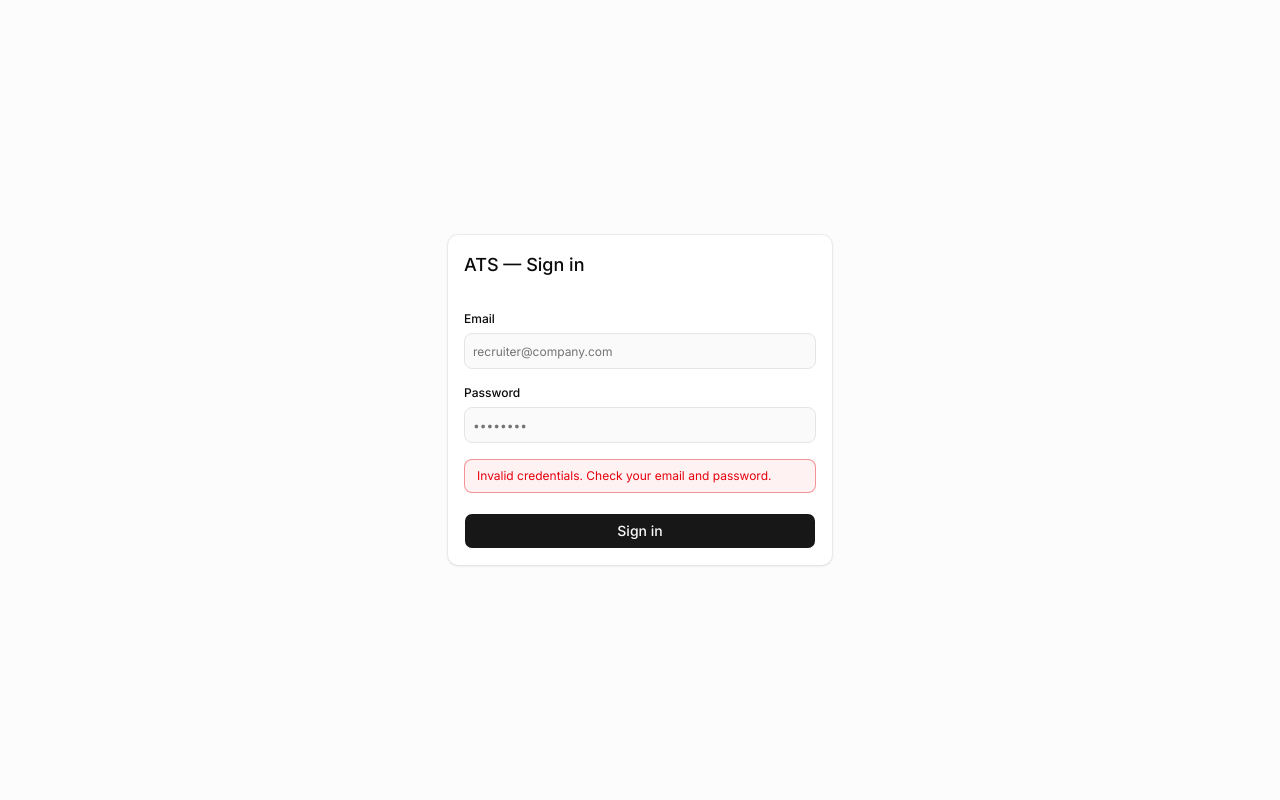
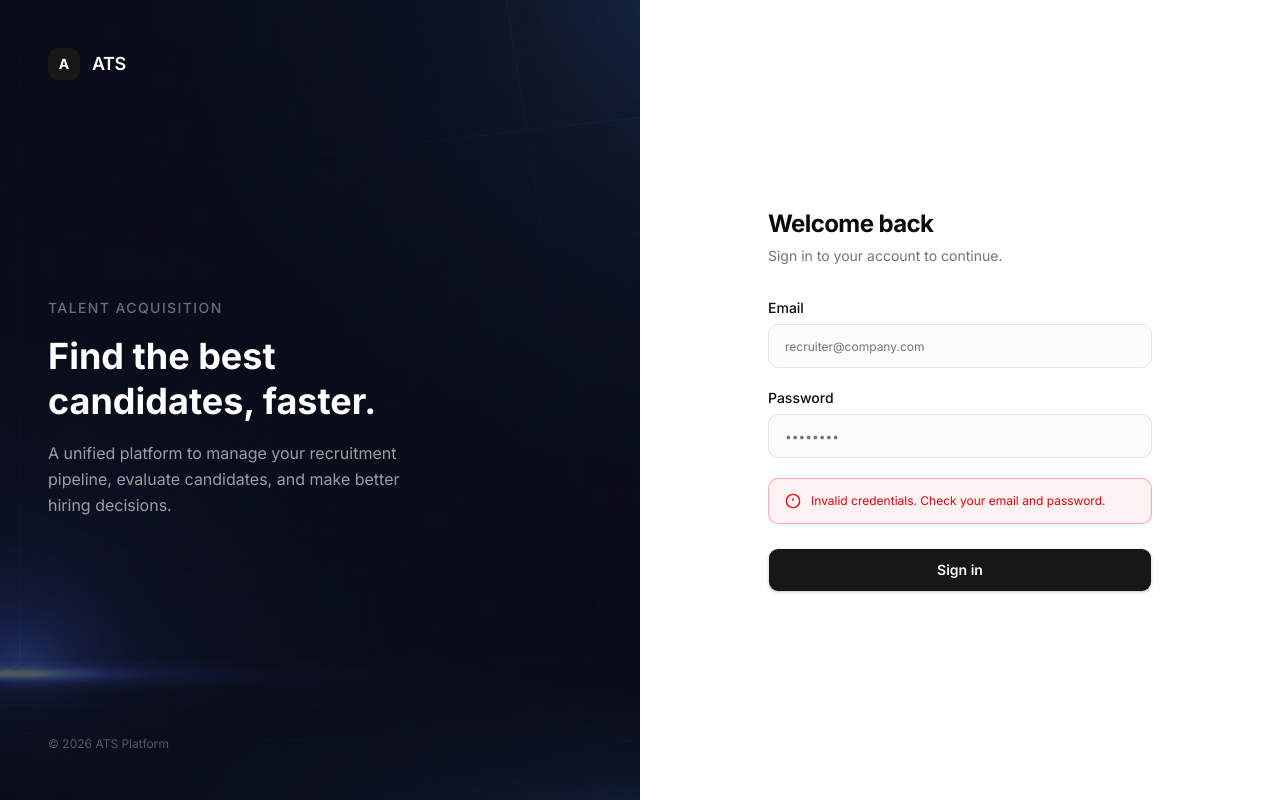
Before and after one commit to arausseo/itats, a Next.js app: page /en/login in a window 1280 px wide. Both pictures are taken after typing "name@example.com", "Sample123" into the empty fields and a click on the button "Sign in". Built offline with nearby package versions, Linux system fonts and the light colour scheme; no server answers.

Commit message:
feat: redesign login page with split-layout and i18n updates
Modern split-layout with branded dark panel and clean form; add missing i18n keys.

Co-authored-by: Alsenitd Rausseo <1479140+arausseo@users.noreply.github.com>

```diff
--- a/app/[locale]/login/page.tsx
+++ b/app/[locale]/login/page.tsx
@@ -1,6 +1,6 @@
 import { getTranslations, setRequestLocale } from "next-intl/server";
+import Image from "next/image";
 import { LoginForm } from "@/components/login-form";
-import { Card, CardContent, CardHeader, CardTitle } from "@/components/ui/card";
 
 type LoginPageProps = {
   params: Promise<{ locale: string }>;
@@ -22,15 +22,73 @@ export default async function LoginPage({ params, searchParams }: LoginPageProps
   const next = typeof sp.next === "string" ? sp.next : undefined;
 
   return (
-    <div className="flex min-h-screen items-center justify-center bg-muted/30 px-4">
-      <Card className="w-full max-w-sm border-border/80 shadow-sm ring-1 ring-border/60">
-        <CardHeader className="pb-4">
-          <CardTitle className="text-lg">{t("cardTitle")}</CardTitle>
-        </CardHeader>
-        <CardContent>
+    <div className="flex min-h-screen bg-background">
+      {/* Left branding panel */}
+      <div className="relative hidden lg:flex lg:w-1/2 flex-col justify-between overflow-hidden">
+        <Image
+          src="/login-bg.jpg"
+          alt=""
+          fill
+          className="object-cover"
+          priority
+        />
+        {/* Dark overlay */}
+        <div className="absolute inset-0 bg-[#0a0f1e]/70" />
+
+        {/* Content */}
+        <div className="relative z-10 flex flex-col justify-between h-full p-12">
+          {/* Brand mark */}
+          <div className="flex items-center gap-3">
+            <div className="flex h-8 w-8 items-center justify-center rounded-lg bg-primary text-primary-foreground font-bold text-sm">
+              A
+            </div>
+            <span className="text-white font-semibold text-lg tracking-tight">ATS</span>
+          </div>
+
+          {/* Hero text */}
+          <div className="space-y-4">
+            <p className="text-white/40 text-sm font-medium uppercase tracking-widest">
+              {t("panelTagline")}
+            </p>
+            <h1 className="text-white text-4xl font-bold leading-tight text-balance">
+              {t("panelHeadline")}
+            </h1>
+            <p className="text-white/60 text-base leading-relaxed max-w-sm">
+              {t("panelSubtitle")}
+            </p>
+          </div>
+
+          {/* Footer note */}
+          <p className="text-white/30 text-xs">
+            &copy; {new Date().getFullYear()} ATS Platform
+          </p>
+        </div>
+      </div>
+
+      {/* Right form panel */}
+      <div className="flex flex-1 flex-col items-center justify-center px-6 py-12 lg:px-16">
+        {/* Mobile brand */}
+        <div className="mb-8 flex items-center gap-2 lg:hidden">
+          <div className="flex h-7 w-7 items-center justify-center rounded-md bg-primary text-primary-foreground font-bold text-sm">
+            A
+          </div>
+          <span className="font-semibold text-base tracking-tight">ATS</span>
+        </div>
+
+        <div className="w-full max-w-sm">
+          {/* Heading */}
+          <div className="mb-8">
+            <h2 className="text-2xl font-bold text-foreground tracking-tight">
+              {t("cardTitle")}
+            </h2>
+            <p className="mt-1.5 text-sm text-muted-foreground">
+              {t("formSubtitle")}
+            </p>
+          </div>
+
           <LoginForm next={next} />
-        </CardContent>
-      </Card>
+        </div>
+      </div>
     </div>
   );
 }
--- a/components/login-form.tsx
+++ b/components/login-form.tsx
@@ -15,11 +15,11 @@ export function LoginForm({ next }: Props) {
   const t = useTranslations("auth");
 
   return (
-    <form action={action} className="flex flex-col gap-4">
+    <form action={action} className="flex flex-col gap-5">
       {next ? <input type="hidden" name="next" value={next} /> : null}
 
       <div className="flex flex-col gap-1.5">
-        <label htmlFor="email" className="text-xs font-medium text-foreground">
+        <label htmlFor="email" className="text-sm font-medium text-foreground">
           {t("email")}
         </label>
         <Input
@@ -29,12 +29,12 @@ export function LoginForm({ next }: Props) {
           autoComplete="email"
           required
           placeholder={t("emailPlaceholder")}
-          className="h-9 text-sm"
+          className="h-11 rounded-lg border-border bg-muted/40 px-4 text-sm focus-visible:ring-2 focus-visible:ring-primary/40 transition-shadow"
         />
       </div>
 
       <div className="flex flex-col gap-1.5">
-        <label htmlFor="password" className="text-xs font-medium text-foreground">
+        <label htmlFor="password" className="text-sm font-medium text-foreground">
           {t("password")}
         </label>
         <Input
@@ -44,18 +44,50 @@ export function LoginForm({ next }: Props) {
           autoComplete="current-password"
           required
           placeholder={t("passwordPlaceholder")}
-          className="h-9 text-sm"
+          className="h-11 rounded-lg border-border bg-muted/40 px-4 text-sm focus-visible:ring-2 focus-visible:ring-primary/40 transition-shadow"
         />
       </div>
 
       {state.error ? (
-        <p className="rounded-md border border-destructive/40 bg-destructive/5 px-3 py-2 text-xs text-destructive">
-          {state.error}
-        </p>
+        <div className="flex items-start gap-2.5 rounded-lg border border-destructive/30 bg-destructive/5 px-4 py-3">
+          <svg
+            className="mt-0.5 h-4 w-4 shrink-0 text-destructive"
+            fill="none"
+            viewBox="0 0 24 24"
+            stroke="currentColor"
+            strokeWidth={2}
+            aria-hidden="true"
+          >
+            <circle cx="12" cy="12" r="10" />
+            <line x1="12" y1="8" x2="12" y2="12" />
+            <line x1="12" y1="16" x2="12.01" y2="16" />
+          </svg>
+          <p className="text-xs leading-relaxed text-destructive">{state.error}</p>
+        </div>
       ) : null}
 
-      <Button type="submit" disabled={isPending} className="mt-1 h-9 text-sm">
-        {isPending ? t("submitting") : t("submit")}
+      <Button
+        type="submit"
+        disabled={isPending}
+        className="mt-1 h-11 w-full rounded-lg text-sm font-semibold shadow-sm transition-opacity disabled:opacity-60"
+      >
+        {isPending ? (
+          <span className="flex items-center gap-2">
+            <svg
+              className="h-4 w-4 animate-spin"
+              viewBox="0 0 24 24"
+              fill="none"
+              stroke="currentColor"
+              strokeWidth={2}
+              aria-hidden="true"
+            >
+              <path d="M12 2a10 10 0 0 1 10 10" strokeLinecap="round" />
+            </svg>
+            {t("submitting")}
+          </span>
+        ) : (
+          t("submit")
+        )}
       </Button>
     </form>
   );
--- a/messages/en.json
+++ b/messages/en.json
@@ -97,7 +97,11 @@
     "loadErrorTitle": "Error loading candidates"
   },
   "login": {
-    "cardTitle": "ATS — Sign in"
+    "cardTitle": "Welcome back",
+    "formSubtitle": "Sign in to your account to continue.",
+    "panelTagline": "Talent Acquisition",
+    "panelHeadline": "Find the best candidates, faster.",
+    "panelSubtitle": "A unified platform to manage your recruitment pipeline, evaluate candidates, and make better hiring decisions."
   },
   "auth": {
     "email": "Email",
--- a/messages/es.json
+++ b/messages/es.json
@@ -97,7 +97,11 @@
     "loadErrorTitle": "Error al cargar candidatos"
   },
   "login": {
-    "cardTitle": "ATS — Iniciar sesión"
+    "cardTitle": "Bienvenido de nuevo",
+    "formSubtitle": "Inicia sesión en tu cuenta para continuar.",
+    "panelTagline": "Selección de talento",
+    "panelHeadline": "Encuentra a los mejores candidatos, más rápido.",
+    "panelSubtitle": "Una plataforma unificada para gestionar tu pipeline de reclutamiento, evaluar candidatos y tomar mejores decisiones de contratación."
   },
   "auth": {
     "email": "Email",
```
Also changed, not shown: public/login-bg.jpg (added).
